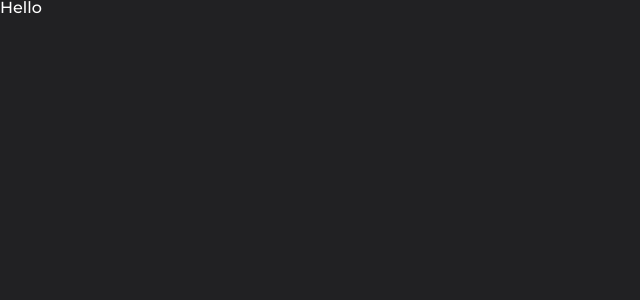
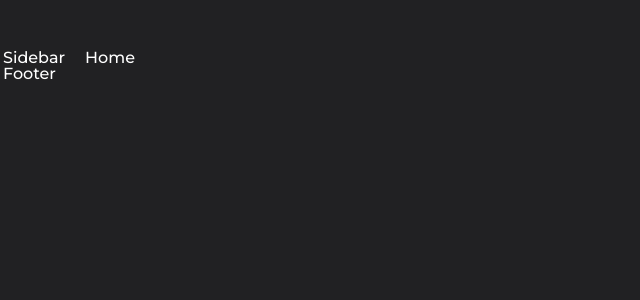
Before and after one commit to egamovj/stuff-ecommerce, a React (Vite) app: page / in a window 1280 px wide. Shown: the top 300 px of the page, without its empty margins (0-640 px from the left). Built offline with nearby package versions, Linux system fonts and the light colour scheme; a web font is replaced by a local one.

Commit message:
starter file

```diff
--- a/src/App.jsx
+++ b/src/App.jsx
@@ -1,5 +1,22 @@
+/* eslint-disable no-unused-vars */
+import Footer from "./components/Footer/Footer";
+import Header from "./components/Header/Header";
+import AppRoutes from "./components/Routes/Routes";
+import Sidebar from "./components/Sidebar/Sidebar";
+
 function App() {
-  return <>Hello</>;
+  return (
+    <>
+      <div className="app">
+        <Header />
+        <div className="container">
+          <Sidebar />
+          <AppRoutes />
+        </div>
+        <Footer />
+      </div>
+    </>
+  );
 }
 
 export default App;
--- /dev/null
+++ b/src/components/Footer/Footer.jsx
@@ -0,0 +1,5 @@
+const Footer = () => {
+  return <div>Footer</div>;
+};
+
+export default Footer;
--- /dev/null
+++ b/src/components/Header/Header.jsx
@@ -0,0 +1,15 @@
+import { Link } from "react-router-dom";
+import { ROUTES } from "../../utils/routes";
+import styles from "../../styles/Header.module.css";
+
+const Header = () => {
+  return (
+    <div className={styles.header}>
+      <div className={styles.logo}>
+        <Link to={ROUTES.HOME}></Link>
+      </div>
+    </div>
+  );
+};
+
+export default Header;
--- /dev/null
+++ b/src/components/Home/Home.jsx
@@ -0,0 +1,5 @@
+const Home = () => {
+  return <div>Home</div>;
+};
+
+export default Home;
--- /dev/null
+++ b/src/components/Routes/Routes.jsx
@@ -0,0 +1,12 @@
+import { Routes, Route } from "react-router-dom";
+import Home from "../Home/Home";
+
+const AppRoutes = () => (
+  <>
+    <Routes>
+      <Route index element={<Home />} />
+    </Routes>
+  </>
+);
+
+export default AppRoutes;
--- /dev/null
+++ b/src/components/Sidebar/Sidebar.jsx
@@ -0,0 +1,5 @@
+const Sidebar = () => {
+  return <div>Sidebar</div>;
+};
+
+export default Sidebar;
--- /dev/null
+++ b/src/utils/routes.js
@@ -0,0 +1,3 @@
+export const ROUTES = {
+  HOME: "/",
+};
```
